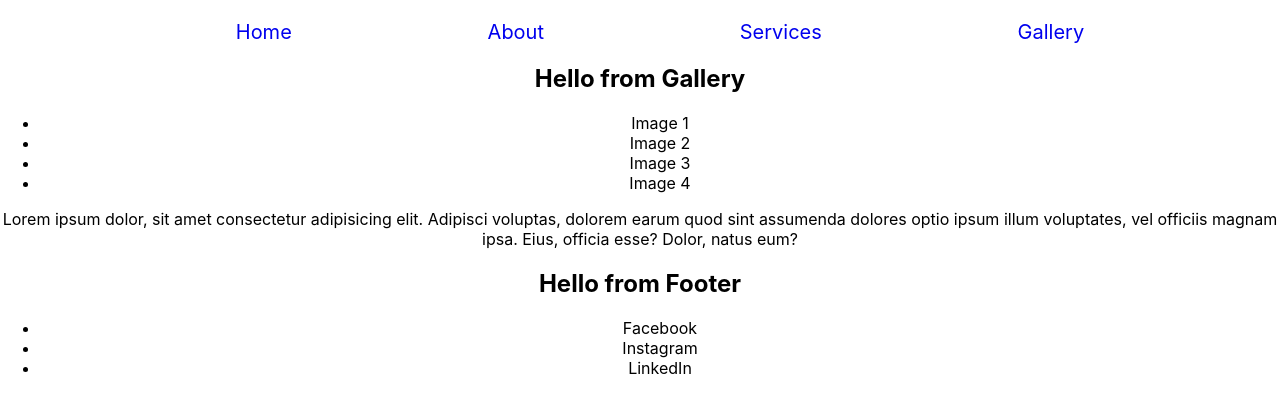
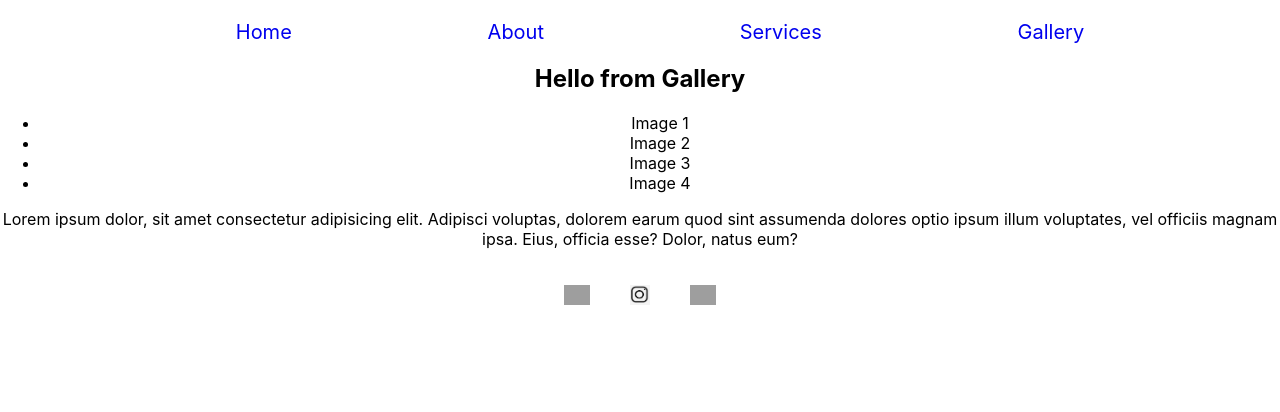
Before and after one commit to fcondori1/salon-nr, a React (Create React App) app: page /gallery in a window 1280 px wide. Shown: the top 412 px of the page. Built offline with nearby package versions, Linux system fonts and the light colour scheme; grey boxes are pictures that could not be loaded.

Commit message:
connect logos to footer

```diff
--- a/src/component/Footer/Footer.css
+++ b/src/component/Footer/Footer.css
@@ -0,0 +1,12 @@
+.logo {
+    width: auto;
+    height: 20px;
+    margin: 20px;
+}
+
+.footer_logos {
+    display: flex;
+    flex-direction: row;
+    align-items: center;
+    justify-content: center;
+}
--- a/src/component/Footer/Footer.js
+++ b/src/component/Footer/Footer.js
@@ -1,16 +1,17 @@
 import React from 'react';
+import './Footer.css';
+import facebook from '../../assets/facebook_logo2.png';
+import instagram from '../../assets/instagram_logo.png';
+import linkedin from '../../assets/linkedin_logo2.png';
 
 function Footer(props) {
-    return (
-			<div>
-				<h2>Hello from Footer</h2>
-				<ul>
-					<li>Facebook</li>
-					<li>Instagram</li>
-					<li>LinkedIn</li>
-				</ul>
-			</div>
-		);
+	return (
+		<div className='footer_logos'>
+			<img src={facebook} alt='facebook logo' className='logo'></img>
+			<img src={instagram} alt='instagram logo' className='logo'></img>
+			<img src={linkedin} alt='linkedin logo' className='logo'></img>
+		</div>
+	);
 }
 
 export default Footer;
```
